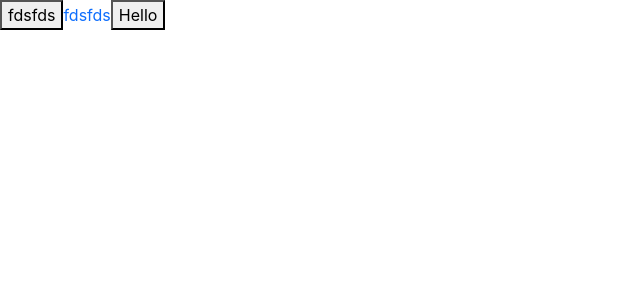
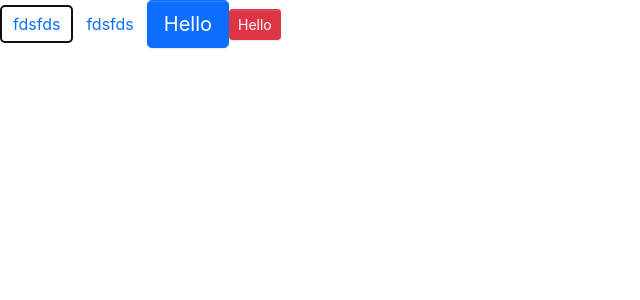
Before and after one commit to dennisXZX/easyUI, a React (Create React App) app: page / in a window 1280 px wide. Shown: the top 300 px of the page, without its empty margins (0-640 px from the left). Built offline with nearby package versions, Linux system fonts and the light colour scheme.

Commit message:
update Button component

```diff
--- a/src/App.tsx
+++ b/src/App.tsx
@@ -4,9 +4,10 @@ import Button, {ButtonSize, ButtonType} from "./components/Button/button";
 function App() {
   return (
     <div className="App">
-      <Button>fdsfds</Button>
+      <Button autoFocus onClick={() => alert('hello')} className='hello'>fdsfds</Button>
       <Button btnType={ButtonType.Link} href='www.baidu.com'>fdsfds</Button>
       <Button btnType={ButtonType.Primary} size={ButtonSize.Large}>Hello</Button>
+      <Button btnType={ButtonType.Danger} size={ButtonSize.Small}>Hello</Button>
     </div>
   );
 }
--- a/src/components/Button/button.style.scss
+++ b/src/components/Button/button.style.scss
@@ -0,0 +1,70 @@
+.btn {
+  position: relative;
+  display: inline-block;
+  font-weight: $btn-font-weight;
+  line-height: $btn-line-height;
+  color: $body-color;
+  white-space: nowrap;
+  text-align: center;
+  vertical-align: middle;
+  background-image: none;
+  border: $btn-border-width solid transparent;
+  @include button-size( $btn-padding-y,  $btn-padding-x,  $btn-font-size,  $border-radius);
+  box-shadow: $btn-box-shadow;
+  cursor: pointer;
+  transition: $btn-transition;
+
+  &.disabled,
+  &[disabled] {
+    cursor: not-allowed;
+    opacity: $btn-disabled-opacity;
+    box-shadow: none;
+    > * {
+      pointer-events: none;
+    }
+  }
+}
+
+.btn-lg {
+  @include button-size($btn-padding-y-lg, $btn-padding-x-lg, $btn-font-size-lg, $btn-border-radius-lg);
+}
+
+.btn-sm {
+  @include button-size($btn-padding-y-sm, $btn-padding-x-sm, $btn-font-size-sm, $btn-border-radius-sm);
+}
+
+.btn-primary {
+  @include button-style($primary, $primary, $white)
+}
+
+.btn-danger {
+  @include button-style($danger, $danger, $white)
+}
+
+.btn-default {
+  @include button-style($white, $gray-400, $body-color, $white, $primary, $primary)
+}
+
+.btn-link {
+  font-weight: $font-weight-normal;
+  color: $btn-link-color;
+  text-decoration: $link-decoration;
+  box-shadow: none;
+
+  &:hover {
+    color: $btn-link-hover-color;
+    text-decoration: $link-hover-decoration;
+  }
+
+  &:focus,
+  &.focus {
+    text-decoration: $link-hover-decoration;
+    box-shadow: none;
+  }
+
+  &:disabled,
+  &.disabled {
+    color: $btn-link-disabled-color;
+    pointer-events: none;
+  }
+}
--- a/src/components/Button/button.tsx
+++ b/src/components/Button/button.tsx
@@ -22,17 +22,24 @@ interface BaseButtonProps {
     size?: ButtonSize;
 }
 
-const Button: React.FC<BaseButtonProps> = props => {
+// Button component expects all native button and anchor HTML attributes
+// Partial makes all these native props optional
+type NativeButtonProps = BaseButtonProps & React.ButtonHTMLAttributes<HTMLElement>;
+type AnchorButtonProps = BaseButtonProps & React.AnchorHTMLAttributes<HTMLElement>;
+export type ButtonProps = Partial<NativeButtonProps> & Partial<AnchorButtonProps>;
+
+const Button: React.FC<ButtonProps> = props => {
     const {
         btnType,
         children,
         className,
         disabled,
         href,
-        size
+        size,
+        ...restProps
     } = props;
 
-    const classes = classNames('btn', {
+    const classes = classNames('btn', className, {
         [`btn-${btnType}`]: btnType,
         [`btn-${size}`]: size,
         'disabled': (btnType === ButtonType.Link) && disabled
@@ -43,6 +50,7 @@ const Button: React.FC<BaseButtonProps> = props => {
             <a
                 className={classes}
                 href={href}
+                {...restProps}
             >
                 {children}
             </a>
@@ -52,6 +60,7 @@ const Button: React.FC<BaseButtonProps> = props => {
             <button
                 className={classes}
                 disabled={disabled}
+                {...restProps}
             >
                 {children}
             </button>
--- /dev/null
+++ b/src/styles/_mixin.scss
@@ -0,0 +1,78 @@
+@mixin button-size($padding-y, $padding-x, $font-size, $border-radius) {
+  padding: $padding-y $padding-x;
+  font-size: $font-size;
+  border-radius: $border-radius;
+}
+
+@mixin button-style(
+  $background,
+  $border,
+  $color,
+  $hover-background: lighten($background, 7.5%),
+  $hover-border: lighten($border, 10%),
+  $hover-color: $color
+) {
+  color: $color;
+  background: $background;
+  border-color: $border;
+
+  &:hover {
+    color: $hover-color;
+    background: $hover-background;
+    border-color: $hover-border;
+  }
+
+  &:focus,
+  &.focus {
+    color: $hover-color;
+    background: $hover-background;
+    border-color: $hover-border;
+  }
+
+  &:disabled,
+  &.disabled {
+    color: $color;
+    background: $background;
+    border-color: $border;
+  }
+}
+
+@mixin zoom-animation(
+  $direction: 'top',
+  $scaleStart: scaleY(0),
+  $scaleEnd: scaleY(1),
+  $origin: center top
+) {
+  .zoom-in-#{$direction}-enter {
+    opacity: 0;
+    transform: $scaleStart;
+  }
+
+  .zoom-in-#{$direction}-enter-active {
+    opacity: 1;
+    transform: $scaleEnd;
+    transition: transform 300ms cubic-bezier(0.23, 1, 0.32, 1) 100ms, opacity 300ms cubic-bezier(0.23, 1, 0.32, 1) 100ms;
+    transform-origin: $origin
+  }
+
+  .zoom-in-#{$direction}-exit {
+    opacity: 1;
+  }
+
+  .zoom-in-#{$direction}-exit-active {
+    opacity: 0;
+    transform: $scaleStart;
+    transition: transform 300ms cubic-bezier(0.23, 1, 0.32, 1) 100ms, opacity 300ms cubic-bezier(0.23, 1, 0.32, 1) 100ms;
+    transform-origin: $origin;
+  }
+}
+
+@mixin border-right-radius($radius) {
+  border-top-right-radius: $radius;
+  border-bottom-right-radius: $radius;
+}
+
+@mixin border-left-radius($radius) {
+  border-top-left-radius: $radius;
+  border-bottom-left-radius: $radius;
+}
--- a/src/styles/index.scss
+++ b/src/styles/index.scss
@@ -3,3 +3,9 @@
 
 // Normalizing styles for different browsers
 @import "normalize";
+
+// SCSS Mixin
+@import "mixin";
+
+// Button style
+@import "../components/Button/button.style";
```
